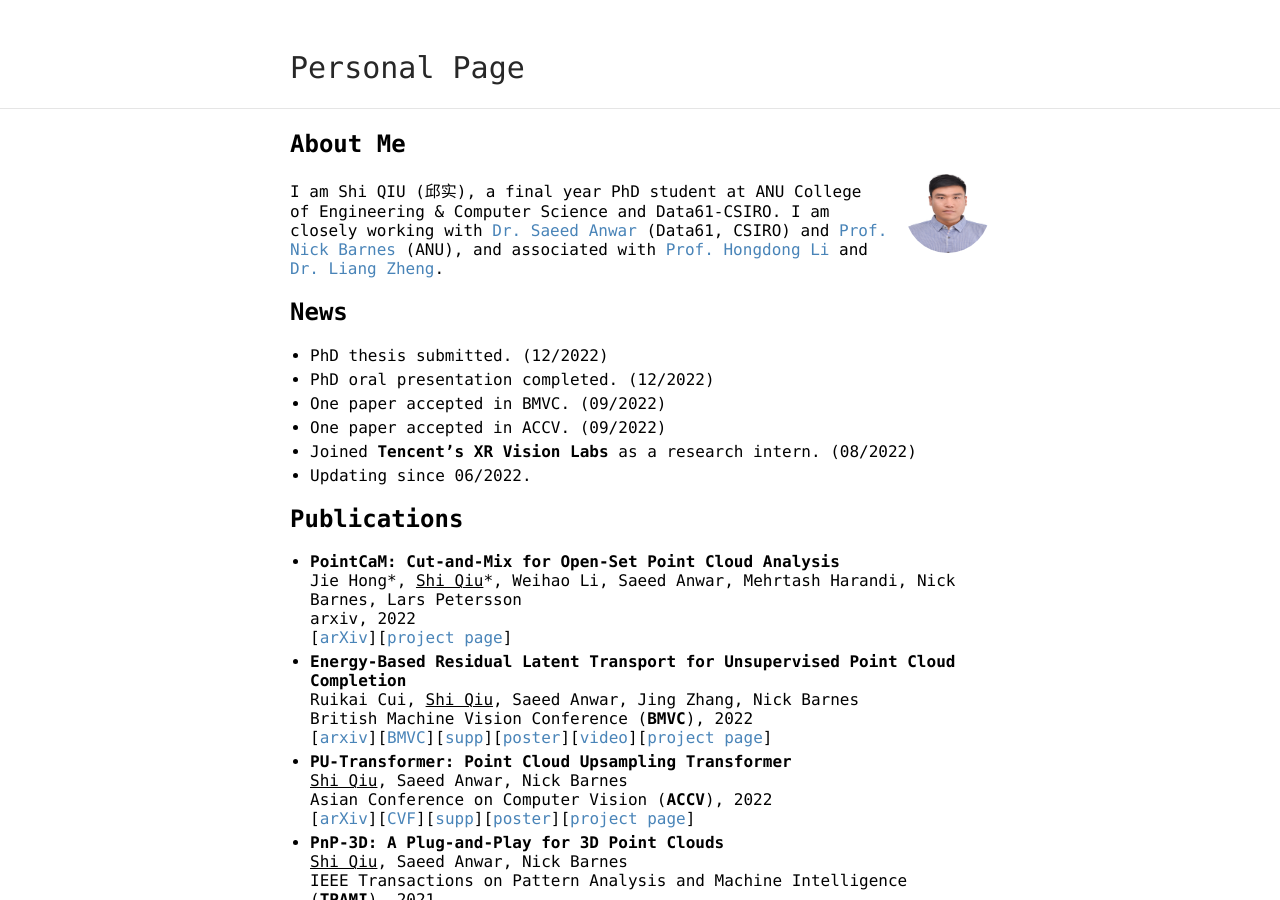
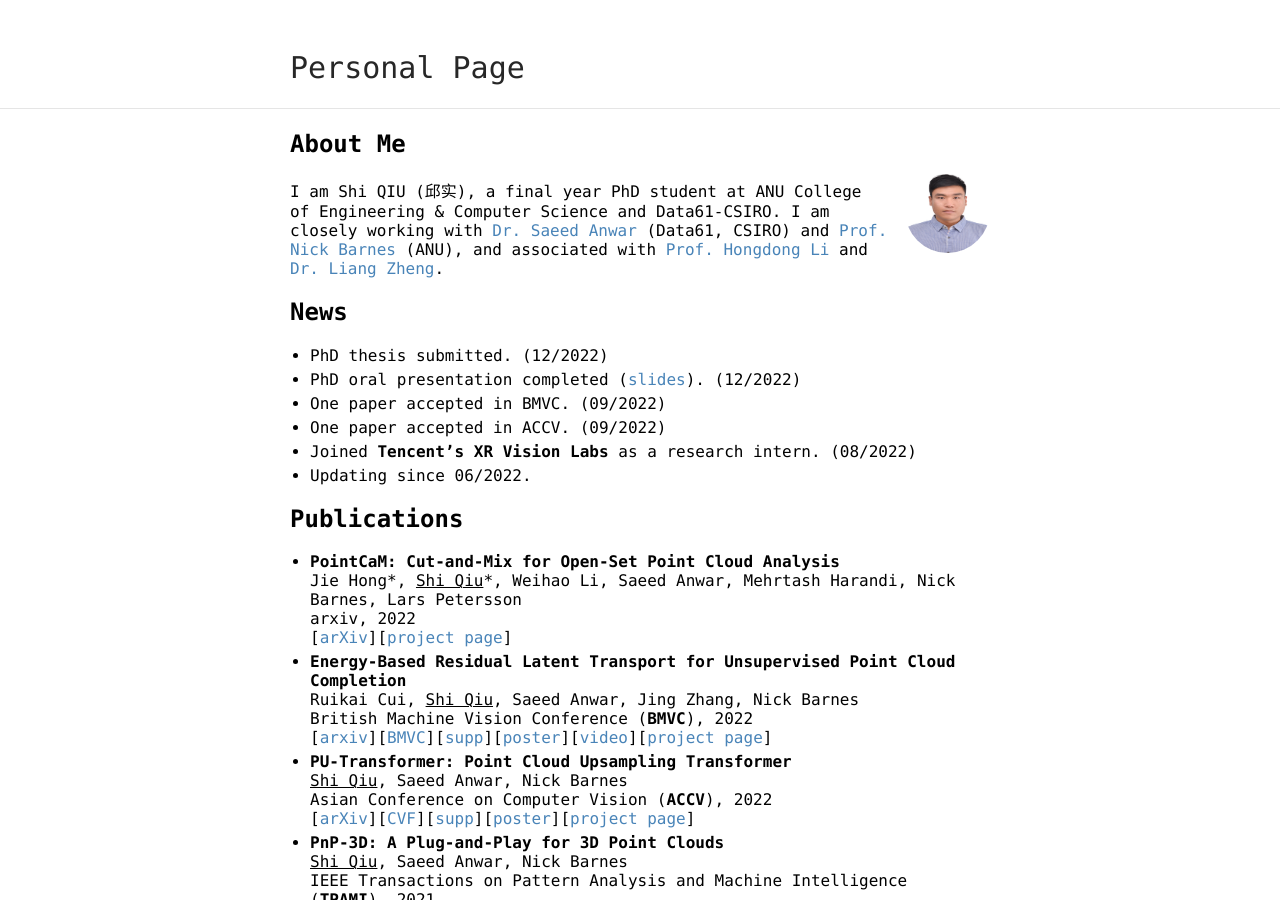
Before and after one commit to ShiQiu0419/ShiQiu0419.github.io, a Jekyll site: the page built from index.md, in a window 1280 px wide and 900 px high. Built offline with Jekyll 4.4.1, drawn with Linux system fonts in a browser that asks for light colours; our own code applies the rules of GitHub Pages for plain Markdown files.

Commit message:
Update index.md

```diff
--- a/index.md
+++ b/index.md
@@ -9,7 +9,7 @@
 
 ## News
 * PhD thesis submitted. (12/2022)
-* PhD oral presentation completed. (12/2022)
+* PhD oral presentation completed ([slides](https://drive.google.com/file/d/1s5WA7QUt-KPXTKrVfX8OfKB_EPONPWlh/view?usp=sharing)). (12/2022)
 * One paper accepted in BMVC. (09/2022)
 * One paper accepted in ACCV. (09/2022)
 * Joined **Tencent's XR Vision Labs** as a research intern. (08/2022)
```
